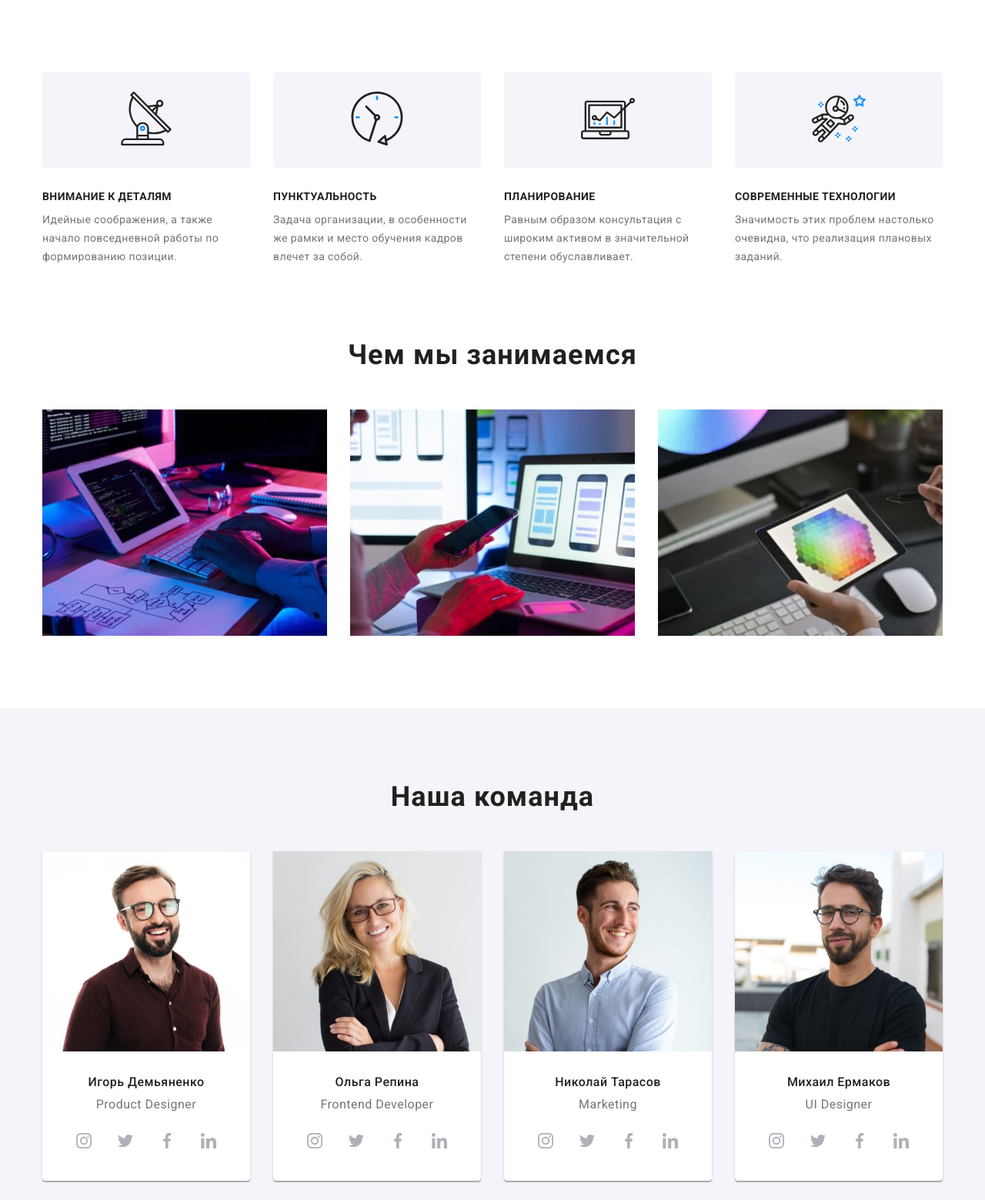
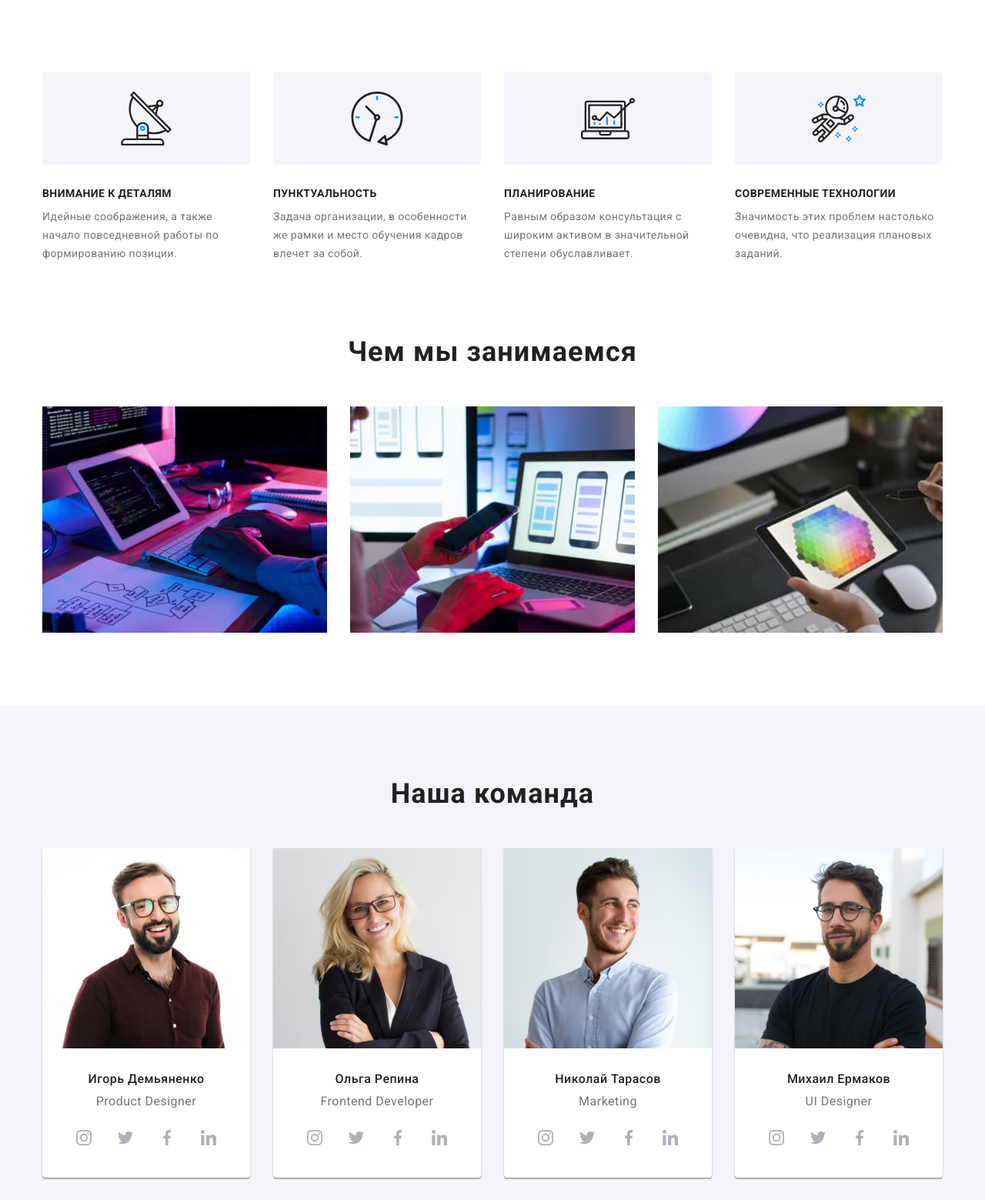
Before and after one commit to YuriBelebekha/goit-markup-hw-04, a plain HTML site: page index.html in a window 1280 px wide. Shown: the part 681-2240 px from the top of the page at 77% size. Drawn offline with nearby package versions, Linux system fonts and the light colour scheme.

Commit message:
finished hw #4 (fixed some styles)

```diff
--- a/css/styles.css
+++ b/css/styles.css
@@ -107,13 +107,13 @@ img {
 .social-list {
   display: flex;
   justify-content: center;
+  margin-top: 16px;
+  margin-bottom: 30px;
 }
 
 .social-list-item {
   width: 44px;
   height: 44px;
-  margin-top: 16px;
-  margin-bottom: 30px;
 }
 
 .social-list-item:not(:first-child) {
@@ -326,7 +326,10 @@ img {
 }
 
 .feature-icon-box {
-  padding: 25px 100px;
+  display: flex;
+  justify-content: center;
+  align-items: center;
+  height: 120px;
 
   background-color: var(--secondary-bg-color);
   border-radius: 4px;
@@ -393,12 +396,12 @@ img {
 .client-list {
   display: flex;
   justify-content: center;
+  margin-top: 50px;
 }
 
 .client-list-item {
   width: 170px;
   height: 92px;
-  margin-top: 50px;
 }
 
 .client-list-item:not(:first-child) {
@@ -439,13 +442,15 @@ img {
 /* ----- START - FOOTER ----- */
 
 .page-footer {
+  padding-top: 60px;
+  padding-bottom: 60px;
+
   background-color: var(--primary-bg-color);
 }
 
 .footer-container {
   display: flex;
-  padding-top: 60px;
-  padding-bottom: 60px;
+  align-items: baseline;
 }
 
 .page-footer .logo {
@@ -478,7 +483,6 @@ img {
 }
 
 .footer-social-box {
-  margin-top: 12px;
   margin-left: 70px;
 }
 
```
